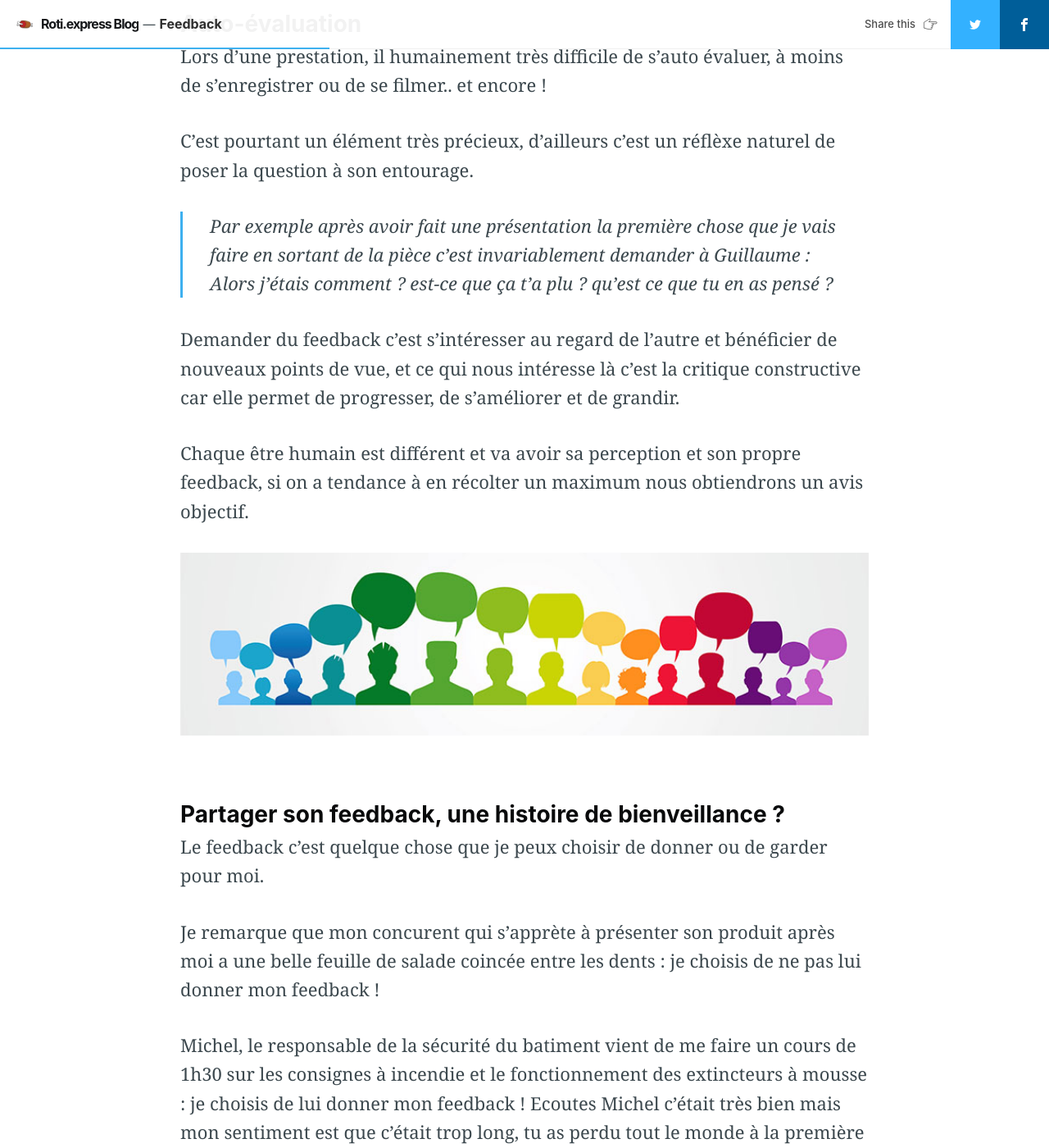
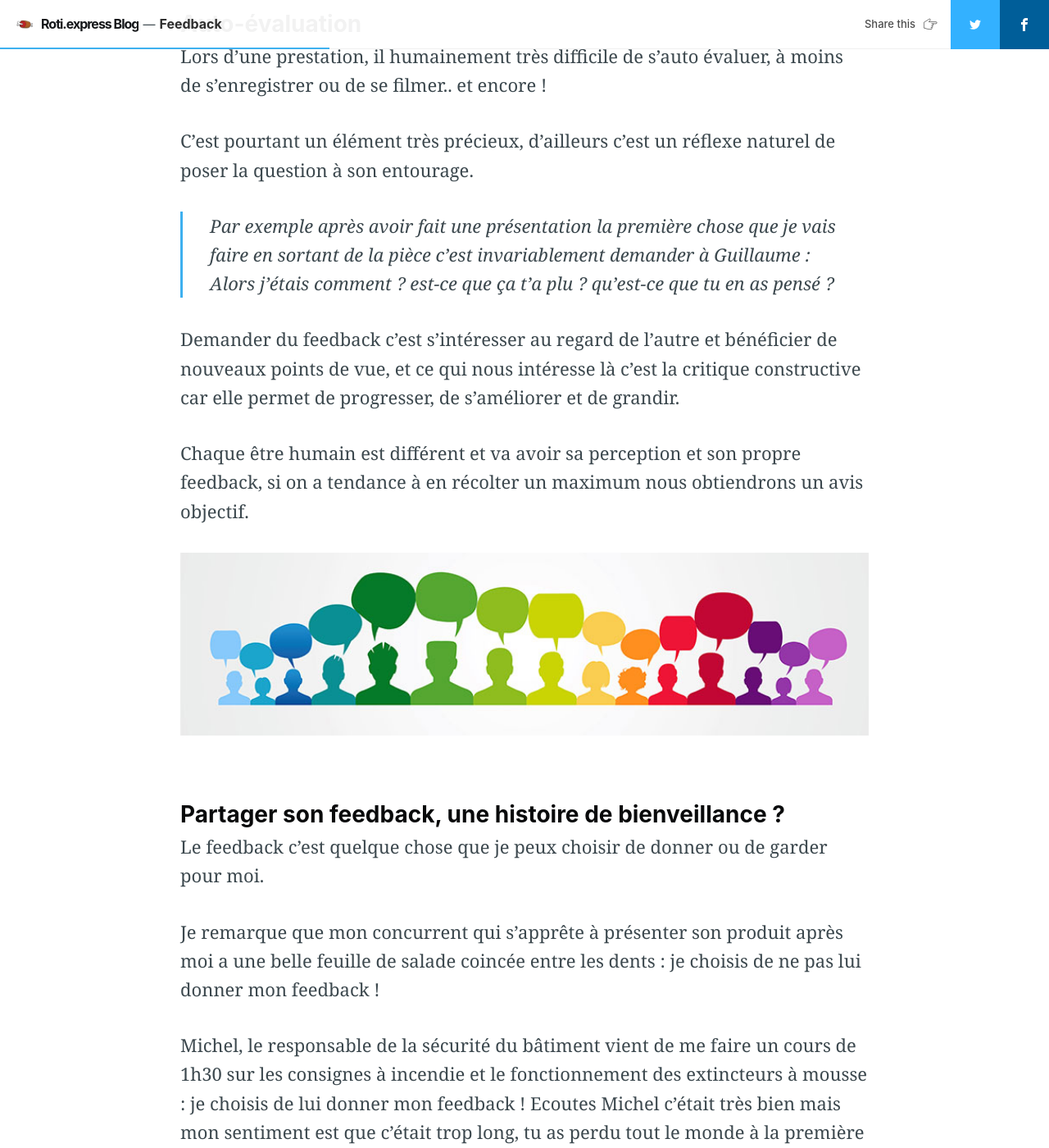
Before and after one commit to rotiexpress/roti-blog-source, a Jekyll site: the page built from _posts/2017-08-05-feedback.md, in a window 1280 px wide and 1400 px high, scrolled down 1226 px. Shown: the whole window at 82% size. Built offline with Jekyll 4.4.1, drawn with Linux system fonts in a browser that asks for light colours; nearby versions of some CDN libraries; comment, search, counter and statistics services are not loaded; some of the changed text lies outside the part shown.

Commit message:
Ortographe !?

```diff
--- a/_posts/2017-08-05-feedback.md
+++ b/_posts/2017-08-05-feedback.md
@@ -14,14 +14,14 @@
 
 Revenons quelques instants sur le concept de feedback.
 
-Le feedback c'est quelque chose qui se passe dans la tête des gens après avoir assisté à quelque chose (une réunion, un film, une présentation..) et bien souvent, et malheuresement, ça ne sort pas du cerveau des gens
+Le feedback c'est quelque chose qui se passe dans la tête des gens après avoir assisté à quelque chose (une réunion, un film, une présentation..) et bien souvent, et malheureusement, ça ne sort pas du cerveau des gens
 
 ###  Auto-évaluation ###
 
 Lors d'une prestation, il humainement très difficile de s’auto évaluer, à moins de s'enregistrer ou de se filmer.. et encore !
 
-C'est pourtant un élément très précieux, d'ailleurs c'est un réflèxe naturel de poser la question à son entourage.
-> Par exemple après avoir fait une présentation la première chose que je vais faire en sortant de la pièce c'est invariablement demander à Guillaume : Alors j’étais comment ? est-ce que ça t'a plu ? qu’est ce que tu en as pensé ?
+C'est pourtant un élément très précieux, d'ailleurs c'est un réflexe naturel de poser la question à son entourage.
+> Par exemple après avoir fait une présentation la première chose que je vais faire en sortant de la pièce c'est invariablement demander à Guillaume : Alors j’étais comment ? est-ce que ça t'a plu ? qu’est-ce que tu en as pensé ?
 
 Demander du feedback c'est s'intéresser au regard de l'autre et bénéficier de nouveaux points de vue, et ce qui nous intéresse là c'est la critique constructive car elle permet de progresser, de s'améliorer et de grandir.
 
@@ -31,9 +31,9 @@
 
 Le feedback c’est quelque chose que je peux choisir de donner ou de garder pour moi.
 
-Je remarque que mon concurent qui s’apprète à présenter son produit après moi a une belle feuille de salade coincée entre les dents : je choisis de ne pas lui donner mon feedback !
+Je remarque que mon concurrent qui s’apprête à présenter son produit après moi a une belle feuille de salade coincée entre les dents : je choisis de ne pas lui donner mon feedback !
 
-Michel, le responsable de la sécurité du batiment vient de me faire un cours de 1h30 sur les consignes à incendie et le fonctionnement des extincteurs à mousse : je choisis de lui donner mon feedback ! Ecoutes Michel c'était très bien mais mon sentiment est que c'était trop long, tu as perdu tout le monde à la première demi-heure, 45 minutes seraient largement suffisantes ? un exercice pratique ? une vidéo peut-être?
+Michel, le responsable de la sécurité du bâtiment vient de me faire un cours de 1h30 sur les consignes à incendie et le fonctionnement des extincteurs à mousse : je choisis de lui donner mon feedback ! Ecoutes Michel c'était très bien mais mon sentiment est que c'était trop long, tu as perdu tout le monde à la première demi-heure, 45 minutes seraient largement suffisantes ? un exercice pratique ? une vidéo peut-être?
 
 ###  Mindset ###
 
```
Also changed, not shown: other parts of _posts/2017-08-05-feedback.md (+1 -1 lines), _posts/2017-07-27-welcome.md (+1 -1 lines), _posts/2017-08-03-origins.md (+6 -6 lines), _posts/2017-08-04-digital-roti.md (+3 -3 lines).
